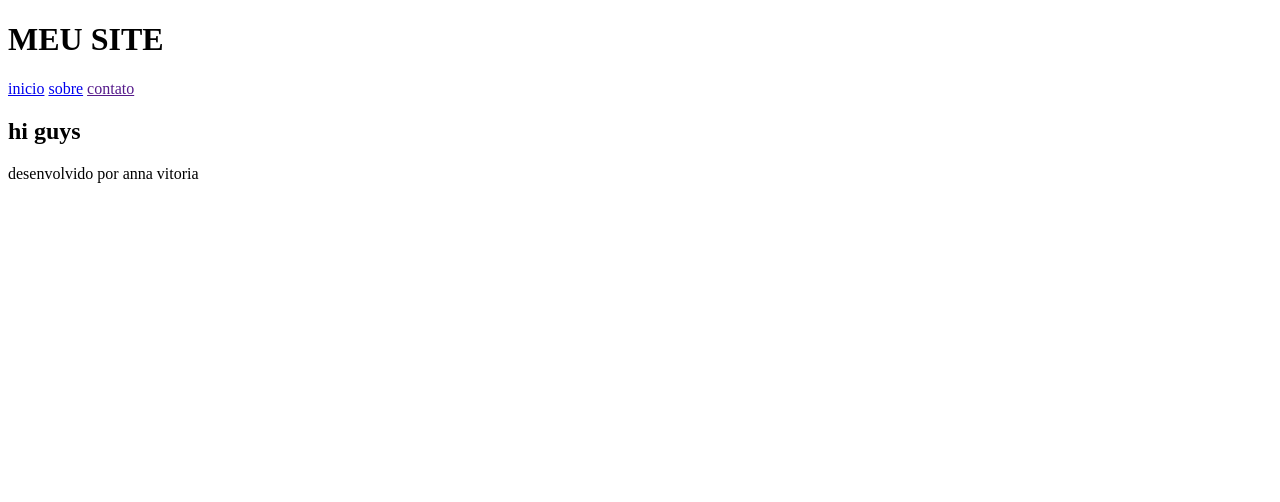
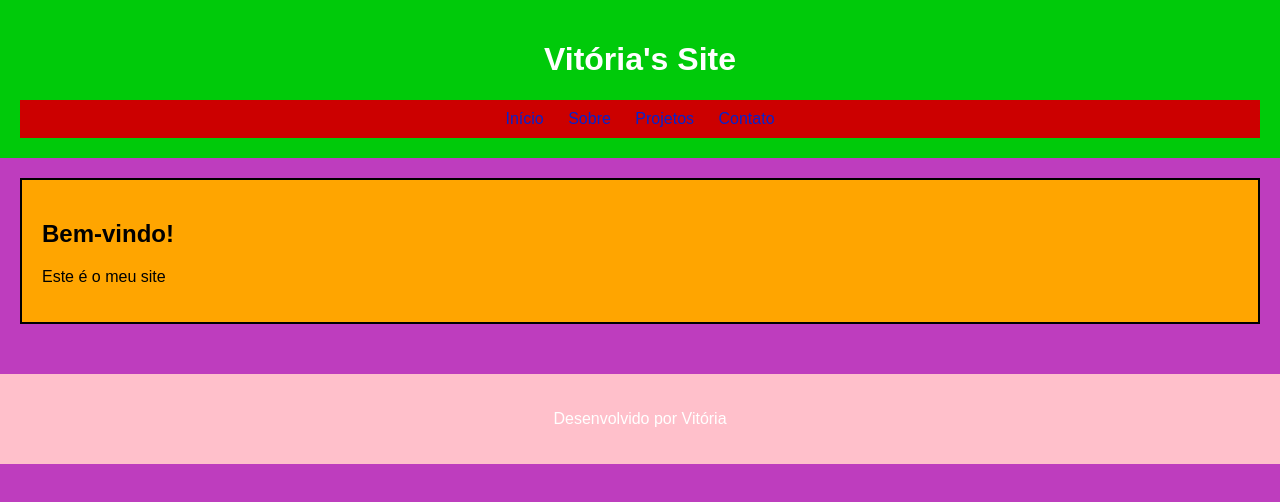
Before and after one commit to vihhsantos27-glitch/av1-vitoria-santos-2bimestre, a plain HTML site: page index.html in a window 1280 px wide. Drawn offline with Linux system fonts and the light colour scheme.

Commit message:
começando a av1-2bim

```diff
--- a/index.html
+++ b/index.html
@@ -3,26 +3,35 @@
 <head>
     <meta charset="UTF-8">
     <meta name="viewport" content="width=device-width, initial-scale=1.0">
-    <title>Document</title>
+    <title>Vitória's Site</title>
+    <link rel="stylesheet" href="style.css">
 </head>
+
 <body>
-<div>
+    <div class="content">
+
         <header>
-    <h1>MEU SITE </h1>
+            <h1>Vitória's Site</h1>
 
+            <nav>
+            <a href="#">Início</a>
+            <a href="#">Sobre</a>
+            <a href="#">Projetos</a>
+            <a href="#">Contato</a>
+            </nav>
         </header>
-<nav>
-    <a href="#">inicio</a>
-      <a href="#sobre">sobre</a>
-       <a href="">contato</a>
-</nav>
+
         <main>
             <section>
-    <h2>hi guys</h2>
-
+                <h2>Bem-vindo!</h2>
+                <p>Este é o meu site</p>
             </section>
         </main>
-<footer>desenvolvido por anna vitoria</footer>
+
+        <footer>
+            <p>Desenvolvido por Vitória</p>
+        </footer>
+
     </div>
 </body>
 </html>
--- a/style.css
+++ b/style.css
@@ -2,30 +2,40 @@ body {
     font-family: arial, helvetica,sans-serif;
 margin:0;
 padding: 0;
+height: 100vh;
+background-color: rgb(190, 61, 190);
 }
-
-header{
-    background-color: #222;
+header {
+    background-color: #00ca0a;
     color: white;
     padding: 20px;
     text-align: center;
 }
 
-nav{
-    background-color: #444;
+nav {
+    background-color: #cc0000;
     padding: 10px;
     text-align: center;
 }
  nav a {
-    color: gray;
+    color: rgb(5, 35, 206);
     text-decoration: none;
     margin: 10px;
  }
- main{
+ main {
     padding: 20px;
  }
- section{
+ section {
     margin-bottom: 30px;
     padding: 15px;
-    border: 1px solid #ccc;
+    padding: 20px;
+    border: solid 2px;
+    background: orange;
  }
+
+ footer {
+    background-color: pink;
+    color: white;
+    text-align: center;
+    padding: 20px;
+ }
```
Also changed, not shown: musicas.html (added, +19 -0 lines). Lines whose indentation alone changed are shown as unchanged.
